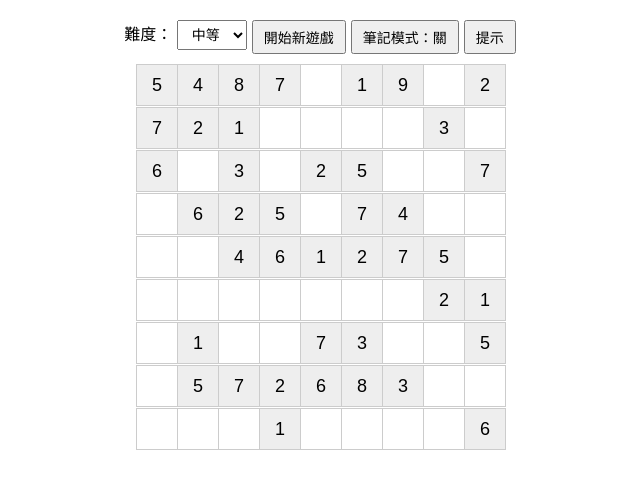
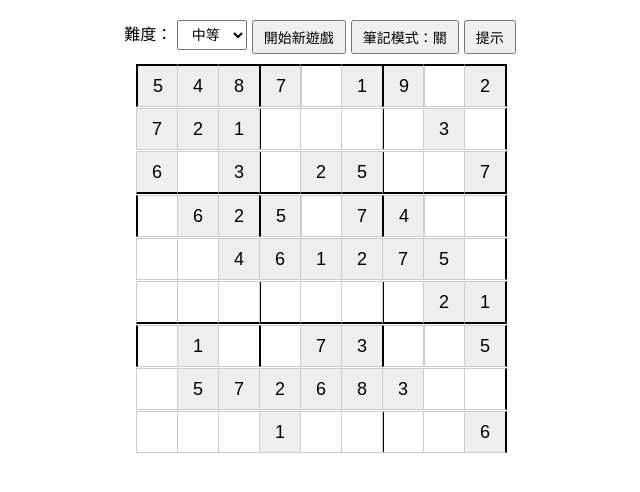
Before and after one commit to differkb717/sudoku-app, a plain HTML site: page index.html in a window 1280 px wide. Shown: the whole page, without its empty margins (320-960 px from the left). Drawn offline with nearby package versions, Linux system fonts and the light colour scheme.

Commit message:
Update index.html

```diff
--- a/index.html
+++ b/index.html
@@ -17,7 +17,14 @@
     .cell.readonly { background-color: #eee; }
     .cell.highlight { background-color: #d0f0ff; }
     .cell.invalid { background-color: #ffcccc; }
-    .cell.duplicate { background-color: #f4cccc; } /* Highlight for duplicates */
+    /* 3x3 區塊粗框 */
+    .cell:nth-child(3n) { border-right: 2px solid #000; }
+    .cell:nth-child(n+19):nth-child(-n+27),
+    .cell:nth-child(n+46):nth-child(-n+54) { border-bottom: 2px solid #000; }
+    .cell:nth-child(1), .cell:nth-child(4), .cell:nth-child(7),
+    .cell:nth-child(28), .cell:nth-child(31), .cell:nth-child(34),
+    .cell:nth-child(55), .cell:nth-child(58), .cell:nth-child(61) { border-left: 2px solid #000; }
+    .cell:nth-child(n+1):nth-child(-n+9) { border-top: 2px solid #000; }
     .notes {
       display: grid; grid-template-columns: repeat(3, 1fr);
       font-size: 10px; line-height: 12px; width:100%; height:100%;
@@ -44,7 +51,7 @@
     </div>
     <div class="sudoku-board">
       <div v-for="(cell, i) in board" :key="i" class="cell"
-           :class="[{ readonly: cell.readonly }, { highlight: selectedIndex===i && cell.value }, { invalid: selectedIndex===i && !isValidCell(i) }, { duplicate: hasDuplicate(i) } ]"
+           :class="[{ readonly: cell.readonly }, { highlight: selectedIndex===i && cell.value }, { invalid: selectedIndex===i && !isValidCell(i) } ]"
            @click="selectCell(i)">
         <template v-if="cell.value">
           {{ cell.value }}
@@ -56,6 +63,7 @@
         </template>
       </div>
     </div>
+    <!-- 手機數字面板 + 清除 + 復原按鈕 -->
     <div v-if="isMobile && selectedIndex!==null" class="input-panel-mobile">
       <button v-for="n in 9" :key="n" @click="inputNumber(n)">{{ n }}</button>
       <button @click="inputNumber('')">清除</button>
@@ -76,63 +84,50 @@
       mounted() {
         this.isMobile = /Mobi|Android/i.test(navigator.userAgent);
         this.startGame();
+        // 全域鍵盤監聽
         window.addEventListener('keydown', this.handleKeydown);
       },
       beforeUnmount() {
         window.removeEventListener('keydown', this.handleKeydown);
       },
       methods: {
+        // 開始或重置遊戲
         startGame() {
           this.history = [];
           const full = this.generateFullSudoku();
           this.solution = full.map(r => r.slice());
           const puzzle = full.map(r => r.slice());
-          const removeCount = this.difficulty === 'easy' ? 30 : this.difficulty === 'medium' ? 40 : 50;
-          let cnt = 0;
-          while (cnt < removeCount) {
-            const r = Math.floor(Math.random() * 9), c = Math.floor(Math.random() * 9);
-            if (puzzle[r][c] !== 0) { puzzle[r][c] = 0; cnt++; }
+          const removeCount = this.difficulty==='easy'?30:this.difficulty==='medium'?40:50;
+          let cnt=0;
+          while(cnt<removeCount){ const r=Math.floor(Math.random()*9), c=Math.floor(Math.random()*9);
+            if(puzzle[r][c]!==0){ puzzle[r][c]=0; cnt++; }
           }
           this.board = [];
-          puzzle.flat().forEach((v, idx) => {
+          puzzle.flat().forEach((v, idx)=>{
             this.board.push({
-              value: v ? v.toString() : '', readonly: v !== 0,
-              row: Math.floor(idx / 9), col: idx % 9, notes: []
+              value: v? v.toString():'', readonly: v!==0,
+              row:Math.floor(idx/9), col:idx%9, notes:[]
             });
           });
           this.selectedIndex = null;
         },
         generateFullSudoku() {
-          const board = [...Array(9)].map(_ => Array(9).fill(0));
-          const valid = (b, r, c, n) => {
-            for (let i = 0; i < 9; i++) {
-              if (b[r][i] === n || b[i][c] === n) return false;
-              const br = 3 * Math.floor(r / 3) + Math.floor(i / 3);
-              const bc = 3 * Math.floor(c / 3) + (i % 3);
-              if (b[br][bc] === n) return false;
-            }
-            return true;
-          };
-          const fill = (b) => {
-            for (let r = 0; r < 9; r++) for (let c = 0; c < 9; c++) if (b[r][c] === 0) {
-              const nums = [1, 2, 3, 4, 5, 6, 7, 8, 9].sort(() => Math.random() - 0.5);
-              for (const n of nums) {
-                if (valid(b, r, c, n)) {
-                  b[r][c] = n;
-                  if (fill(b)) return true;
-                  b[r][c] = 0;
-                }
-              }
+          const board=[...Array(9)].map(_=>Array(9).fill(0));
+          const valid=(b,r,c,n)=>{ for(let i=0;i<9;i++){
+            if(b[r][i]===n||b[i][c]===n) return false;
+            const br=3*Math.floor(r/3)+Math.floor(i/3);
+            const bc=3*Math.floor(c/3)+(i%3);
+            if(b[br][bc]===n) return false;
+          } return true;};
+          const fill=(b)=>{ for(let r=0;r<9;r++) for(let c=0;c<9;c++) if(b[r][c]===0){
+              const nums=[1,2,3,4,5,6,7,8,9].sort(()=>Math.random()-0.5);
+              for(const n of nums){ if(valid(b,r,c,n)){ b[r][c]=n; if(fill(b)) return true; b[r][c]=0; }}
               return false;
-            }
-            return true;
-          };
+          } return true;};
           fill(board);
           return board;
         },
-        selectCell(i) {
-          if (!this.board[i].readonly) this.selectedIndex = i;
-        },
+        selectCell(i){ if(!this.board[i].readonly) this.selectedIndex=i; },
 
         inputNumber(n) {
           if (this.selectedIndex === null) return;
@@ -154,11 +149,11 @@
             }
           }
 
-          // Check if number is valid
+          // 檢查數字是否合法並更新背景顏色
           if (!this.isValidCell(this.selectedIndex)) {
-            cell.invalid = true;
+            cell.invalid = true;  // 設置不合法的背景顏色
           } else {
-            cell.invalid = false;
+            cell.invalid = false;  // 移除不合法的背景顏色
           }
         },
 
@@ -193,24 +188,6 @@
           return true;
         },
 
-        hasDuplicate(i) {
-          const cell = this.board[i];
-          if (!cell.value) return false;
-          const v = cell.value;
-          const r = cell.row, c = cell.col;
-
-          // Check for duplicates in the row, column, and 3x3 block
-          const rowDuplicates = this.board.filter((_, idx) => Math.floor(idx / 9) === r && this.board[idx].value === v).length;
-          const colDuplicates = this.board.filter((_, idx) => idx % 9 === c && this.board[idx].value === v).length;
-          const blockDuplicates = this.board.filter((_, idx) => {
-            const br = Math.floor(r / 3) * 3 + Math.floor(idx / 3);
-            const bc = Math.floor(c / 3) * 3 + idx % 3;
-            return br === Math.floor(idx / 9) && bc === idx % 9 && this.board[idx].value === v;
-          }).length;
-
-          return rowDuplicates > 1 || colDuplicates > 1 || blockDuplicates > 1;
-        },
-
         toggleNoteMode() { this.noteMode = !this.noteMode; },
 
         giveHint() {
```
